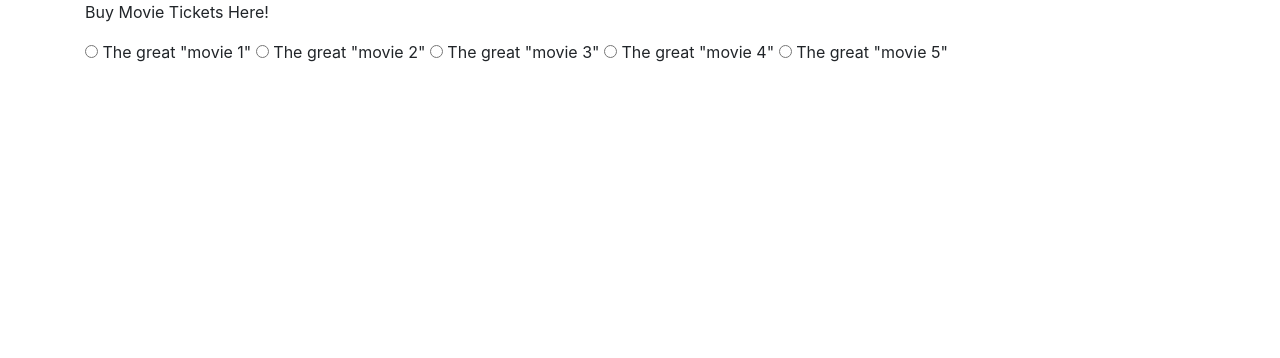
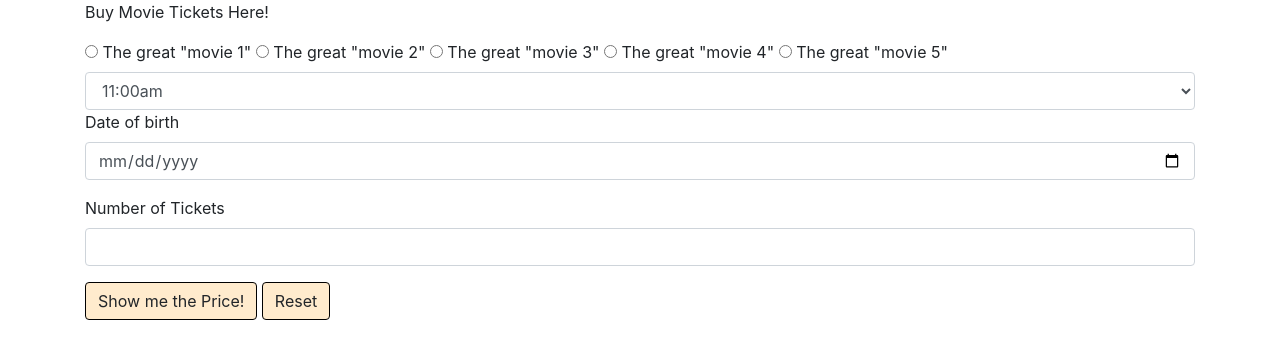
Before and after one commit to POsten040/movie_tickets, a plain HTML site: page index.html in a window 1280 px wide. Drawn offline with Linux system fonts and the light colour scheme.

Commit message:
add code to put user input into an object
co-authored-by: Patrick Osten <patrickosten040@gmail.com>

```diff
--- a/css/styles.css
+++ b/css/styles.css
@@ -0,0 +1,9 @@
+.btn {
+  background-color: blanchedalmond;
+  border-width: 1pt;
+  border-color: black;
+}
+
+.btn:hover {
+  color: blue;
+}
--- a/index.html
+++ b/index.html
@@ -11,6 +11,7 @@
   <div class="container">
     <p id="headerText">Buy Movie Tickets Here!</p>
     <form id="inputForm">
+      <div>
         <label>
           <input type="radio" name="movie" value="movie1">
           The great "movie 1"
@@ -31,7 +32,38 @@
           <input type="radio" name="movie" value="movie5">
           The great "movie 5"
         </label>
+      </div>
+      <div>
+        <select class="form-control">
+          <option value="1">11:00am</option>
+          <option value="2">12:00pm</option>
+          <option value="3">1:00pm</option>
+          <option value="4">2:00pm</option>
+          <option value="5">3:00pm</option>
+          <option value="6">4:00pm</option>
+          <option value="7">5:00pm</option>
+          <option value="8">6:00pm</option>
+          <option value="9">7:00pm</option>
+          <option value="10">8:00pm</option>
+          <option value="11">9:00pm</option>
+          <option value="12">10:00pm</option>
+          <option value="13">11:00pm</option>
+          <option value="14">12:00am</option>
+        </select>
+      </div>
+      <div class="form-group">
+        <label for="age">Date of birth</label>
+        <input id="age" class="form-control" type="date">
+      </div>
+      <div class="form-group">
+        <label for="ticketNumber">Number of Tickets</label>
+        <input id="ticketNumber" class="form-control" type="number">
+      </div>
+      <button type="submit" class="btn">Show me the Price!</button>
+      <button type="reset" class="btn">Reset</button>
     </form>
+    <div class="ticket-price">
+    </div>
   </div>
 </body>
 </html>
--- a/js/scripts.js
+++ b/js/scripts.js
@@ -1,6 +1,14 @@
 //Business Logic
+function TicketPrice() {
+  this.tickets = [];
+}
 
-
+function Ticket(movie, time, age, numberOfTickets) {
+  this.age = age;
+  this.movie = movie;
+  this.time = time;
+  this.numberOfTickets = numberOfTickets;
+}
 
 
 
```
Lines whose indentation alone changed are shown as unchanged.
